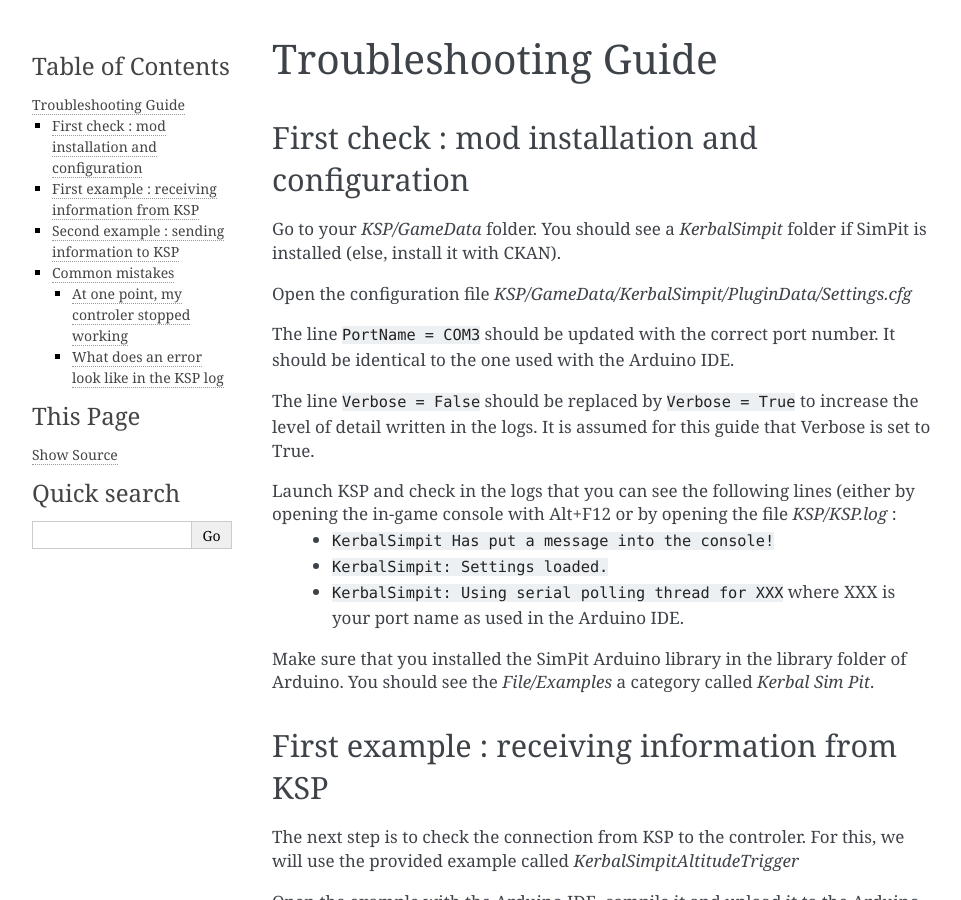
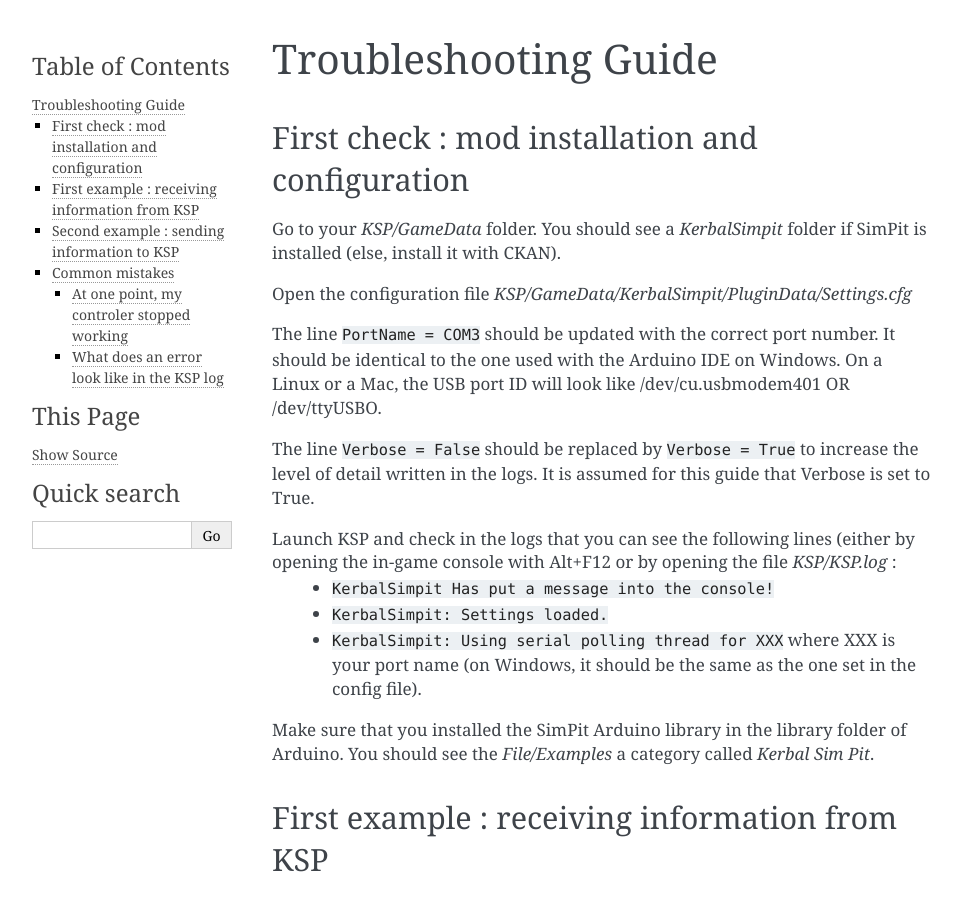
Before and after one commit to Simpit-team/KerbalSimpitRevamped-Arduino, a Sphinx documentation site: the page built from extras/docs/troubleshooting.rst, in a window 1280 px wide and 900 px high. Shown: the whole window, without its empty margins (148-1109 px from the left). Built offline with Sphinx 7.4.7, drawn with Linux system fonts in a browser that asks for light colours.

Commit message:
Fix the description regarding port name on Linux or Mac

```diff
--- a/extras/docs/troubleshooting.rst
+++ b/extras/docs/troubleshooting.rst
@@ -8,14 +8,14 @@
 
 Open the configuration file *KSP/GameData/KerbalSimpit/PluginData/Settings.cfg*
 
-The line ``PortName = COM3`` should be updated with the correct port number. It should be identical to the one used with the Arduino IDE.
+The line ``PortName = COM3`` should be updated with the correct port number. It should be identical to the one used with the Arduino IDE on Windows. On a Linux or a Mac, the USB port ID will look like /dev/cu.usbmodem401 OR /dev/ttyUSBO.
 
 The line ``Verbose = False`` should be replaced by ``Verbose = True`` to increase the level of detail written in the logs. It is assumed for this guide that Verbose is set to True.
 
 Launch KSP and check in the logs that you can see the following lines (either by opening the in-game console with Alt+F12 or by opening the file *KSP/KSP.log* :
  * ``KerbalSimpit Has put a message into the console!``
  * ``KerbalSimpit: Settings loaded.``
- * ``KerbalSimpit: Using serial polling thread for XXX`` where XXX is your port name as used in the Arduino IDE.
+ * ``KerbalSimpit: Using serial polling thread for XXX`` where XXX is your port name (on Windows, it should be the same as the one set in the config file).
 
 Make sure that you installed the SimPit Arduino library in the library folder of Arduino. You should see the *File/Examples* a category called *Kerbal Sim Pit*.
 
```
